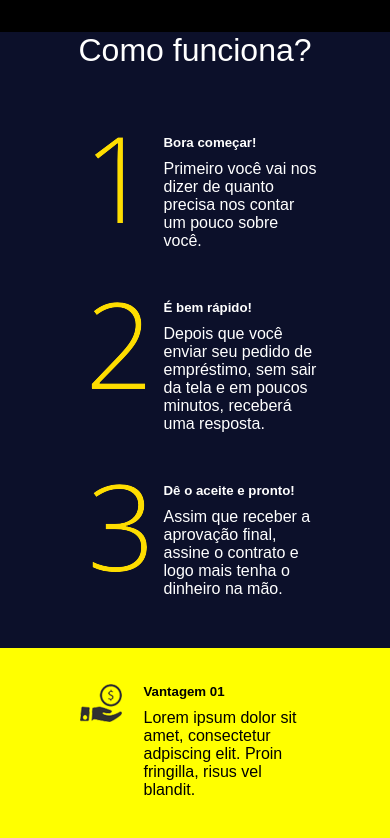
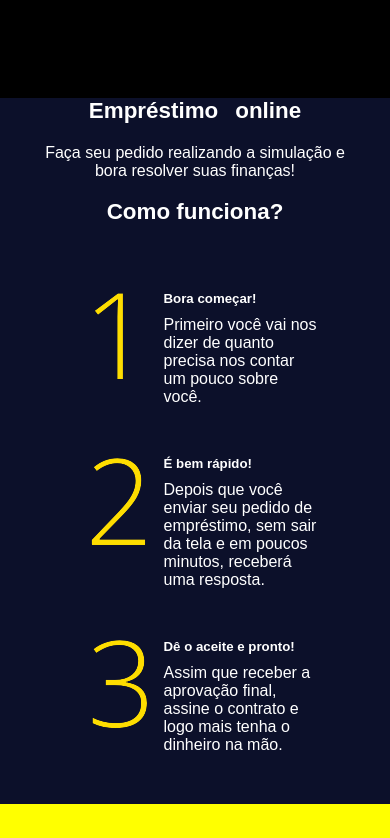
Before and after one commit to andreliusquasar/avivatec, an Angular app: page / in a window 390 px wide. Shown: the top 838 px of the page. Built offline with nearby package versions, Linux system fonts and the light colour scheme.

Commit message:
Ajustando responsividade dos textos

```diff
--- a/src/app/home/home.component.html
+++ b/src/app/home/home.component.html
@@ -22,17 +22,17 @@
     </div>
   </section> -->
 
-  <!-- <div class="texto">
-    <p>Empréstimo<span>online</span></p>
+  <div class="texto">
+    <h3>Empréstimo<span>online</span></h3>
     <p>Faça seu pedido realizando a simulação e bora resolver suas finanças!</p>
-  </div> -->
+  </div>
 
   <section>
     <!-- <app-emprestimo></app-emprestimo> -->
   </section>
 
   <div class="funcionamento">
-    <p>Como funciona?</p>
+    <h2>Como funciona?</h2>
   </div>
 
   <section class="card-superior">
--- a/src/app/home/home.component.scss
+++ b/src/app/home/home.component.scss
@@ -66,6 +66,11 @@
         text-align: center;
         color: #FFFFFF;
 
+        h3 {
+            font-size: 3.7rem;
+            margin: 0 0 20px;
+        }
+
         p {
             margin: 0;
         }
@@ -81,7 +86,7 @@
 
     }
 
-    .funcionamento p {
+    .funcionamento h2 {
          font-size: 3.7rem;
          color: #fff;
          margin-bottom: 67px;
@@ -144,6 +149,7 @@
             p {
                 text-align: justify;
             }
+
         }
 
         @media screen and (max-width:503px) {
@@ -160,6 +166,8 @@
                 font-size: 0.9rem;
                 margin: 10px 0;
             }
+
+
         }
 
         @media screen and (max-width:320px) {
@@ -180,15 +188,35 @@
     }
 
     @media screen and (max-width:768px) {
-      .funcionamento > p {
-            font-size: 2.7rem;
+      .funcionamento > h2 {
+            font-size: 2rem;
             margin-bottom: 30px;
+        }
+
+        .texto {
+            h3 {
+                font-size: 2rem;
+            }
         }
     }
 
       @media screen and (max-width:503px) {
-        .funcionamento > p {
-            font-size: 2rem;
+        .funcionamento > h2 {
+            font-size: 1.4rem;
         }
-      }
+
+        .texto {
+            padding: 0 40px;
+            h3 {
+                font-size: 1.4rem;
+            }
+        }
+    }
+
+    @media screen and (max-width:320px) {
+        h3 {
+             font-size: 1.5rem;
+        }
+    }
+
 }
```
